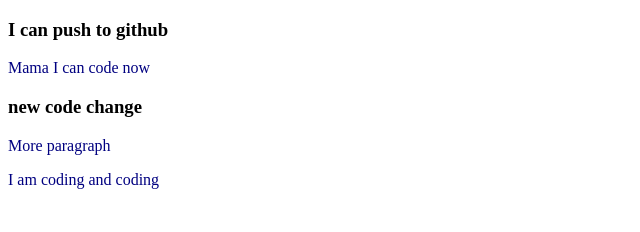
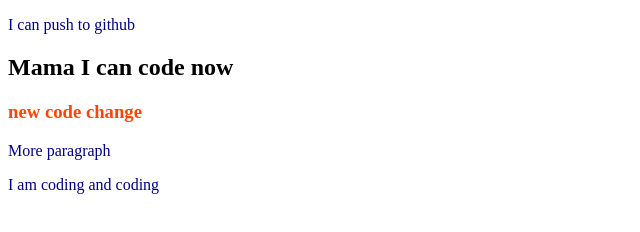
Before and after one commit to zahidshihab7122/my-second-repo, a plain HTML site: page index.html in a window 1280 px wide. Shown: the whole page, without its empty margins (0-640 px from the left). Drawn offline with Linux system fonts and the light colour scheme.

Commit message:
changed to orange

```diff
--- a/index.html
+++ b/index.html
@@ -7,8 +7,8 @@
     <link rel="stylesheet" href="style.css">
 </head>
 <body>
-    <h3>I can push to github</h3>
-    <p>Mama I can code now</p>
+    <p>I can push to github</p>
+    <h2>Mama I can code now</h2>
     <h3>new code change</h3>
     <p>More paragraph</p>
     <p>I am coding and coding</p>
--- a/style.css
+++ b/style.css
@@ -1,3 +1,7 @@
 p{
     color: navy;
 }
+
+h3{
+    color: orangered;
+}
```
